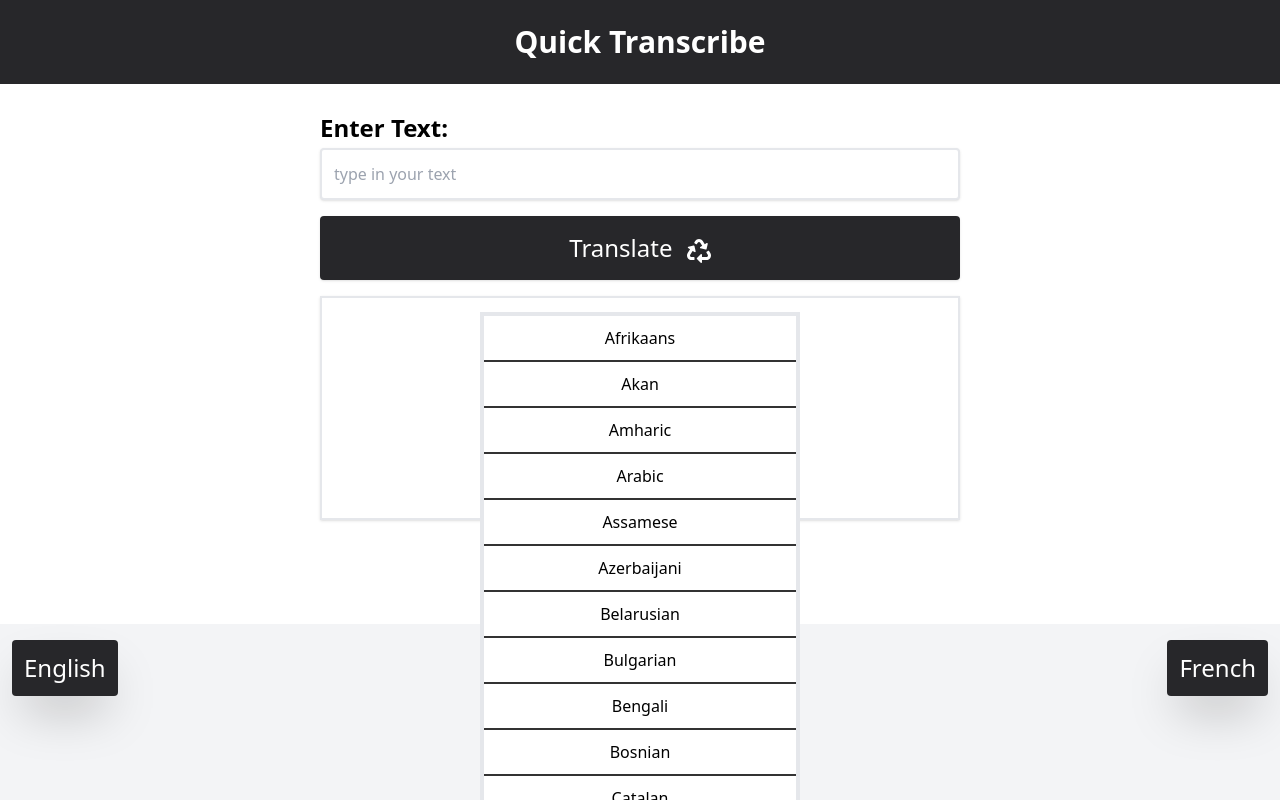
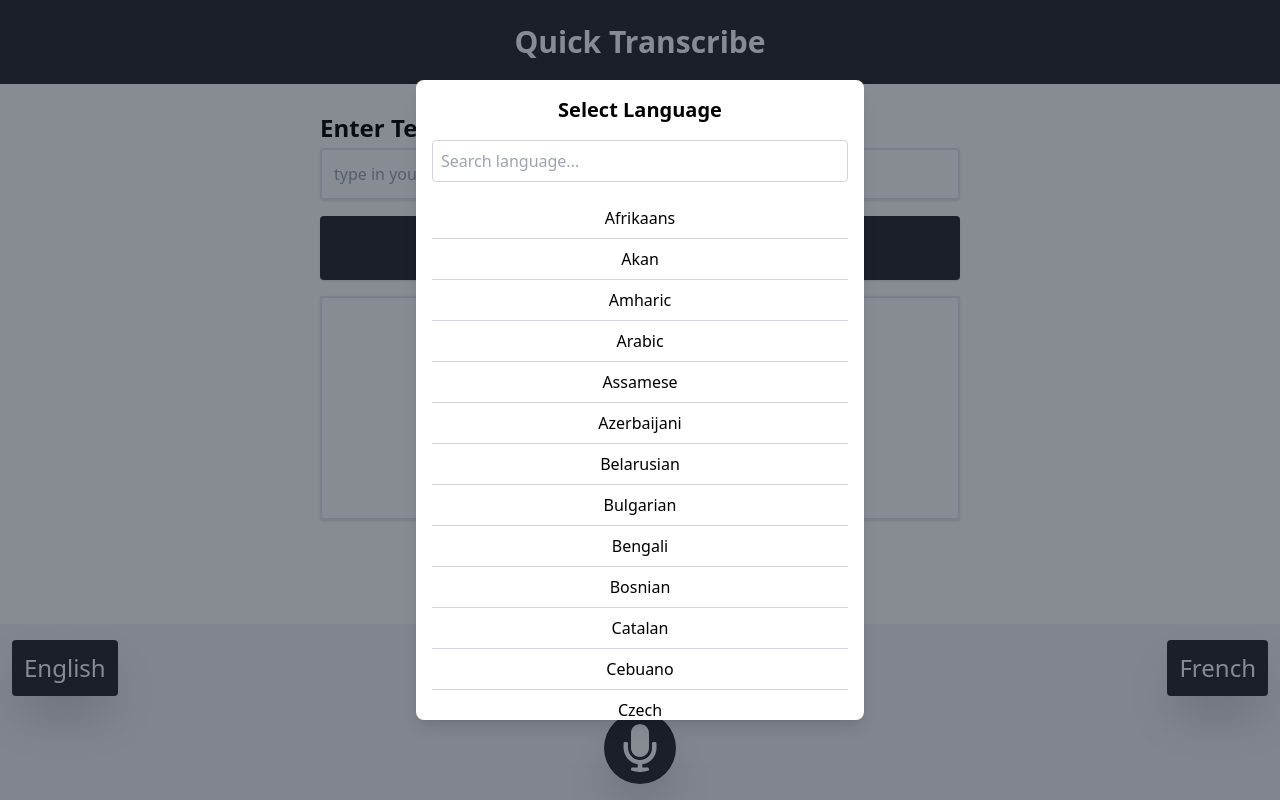
Before and after one commit to samueltuoyo15/Quick-Transcribe, a Next.js app: page / in a window 1280 px wide. Both pictures are taken after a click on the button "English". Built offline with nearby package versions, Linux system fonts and the light colour scheme.

Commit message:
final fixes

```diff
--- a/app/page.tsx
+++ b/app/page.tsx
@@ -13,6 +13,11 @@ const App = () => {
   const [currentButton, setCurrentButton] = useState<null>(null);
   const [translateFromCode, setTranslateFromCode] = useState<string>('en');
   const [translateToCode, setTranslateToCode] = useState<string>('fr');
+  const [searchQuery, setSearchQuery] = useState<string>('');
+
+  const filteredLanguages = (fetchedLanguages || []).filter((lang) =>
+  lang.name.toLowerCase().includes(searchQuery.toLowerCase())
+  );
 
   const submitForm = async (e: React.FormEvent<HTMLFormElement>) => {
     e.preventDefault();
@@ -94,6 +99,7 @@ const App = () => {
     speech.start();
   };
 
+
   return (
     <>
       <header className="bg-zinc-800 py-6 text-center text-white">
@@ -148,27 +154,49 @@ const App = () => {
             {buttonValue2}
           </button>
         </div>
+        {isDialogOpen && (
+  <div
+    className="fixed inset-0 bg-gray-900 bg-opacity-50 flex items-center justify-center z-50"
+    onClick={(e) => {
+      if (e.target === e.currentTarget) setIsDialogOpen(false);
+    }}
+  >
+    <div className="bg-white rounded-lg shadow-lg p-4 w-full max-w-md max-h-[80vh] overflow-y-auto">
+      <h3 className="text-xl font-semibold mb-4 text-center">Select Language</h3>
 
-        {isDialogOpen && (
-          <dialog open className="text-center border-4 w-80 h-screen overflow-y-scroll">
-            <ul className="w-full">
-              {Array.isArray(fetchedLanguages) && fetchedLanguages.length > 0 ? (
-                fetchedLanguages.map((lang, index) => (
+      <input
+        type="text"
+        placeholder="Search language..."
+        className="w-full p-2 border border-gray-300 rounded mb-4"
+        value={searchQuery}
+        onChange={(e) => setSearchQuery(e.target.value)}
+      />
+
+      <ul className="divide-y divide-gray-300">
+        {filteredLanguages.length > 0 ? (
+          filteredLanguages.map((lang, index) => (
             <li
               key={index}
               onClick={() => handleLanguageSelect(lang)}
-                    className="cursor-pointer"
+              className="py-2 px-4 hover:bg-gray-100 cursor-pointer"
             >
               {lang.name}
             </li>
           ))
         ) : (
-                <li>No languages found</li>
+          <li className="py-2 px-4 text-gray-500">No languages found</li>
         )}
       </ul>
-          </dialog>
+
+      <button
+        onClick={() => setIsDialogOpen(false)}
+        className="mt-4 w-full bg-zinc-800 text-white py-2 rounded hover:bg-zinc-700"
+      >
+        Close
+      </button>
+    </div>
+   </div>
  )}
-
         <FaMicrophone
           onClick={speechRecog}
           className="speech-record-button shadow-2xl text-7xl text-center mx-auto bg-zinc-800 text-white p-3 rounded-full"
```
Lines whose indentation alone changed are shown as unchanged.
